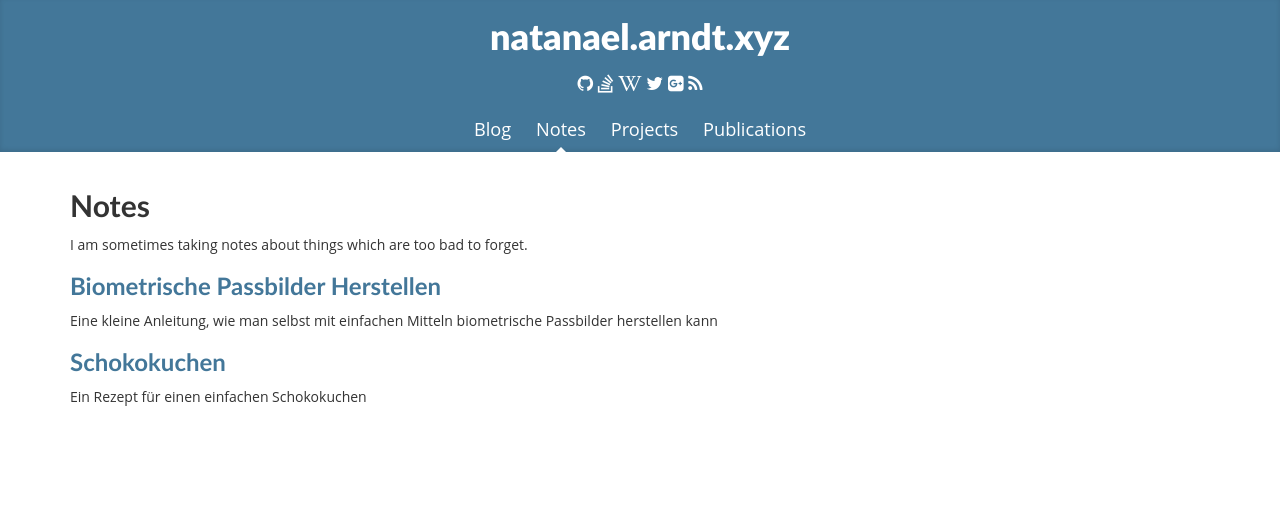
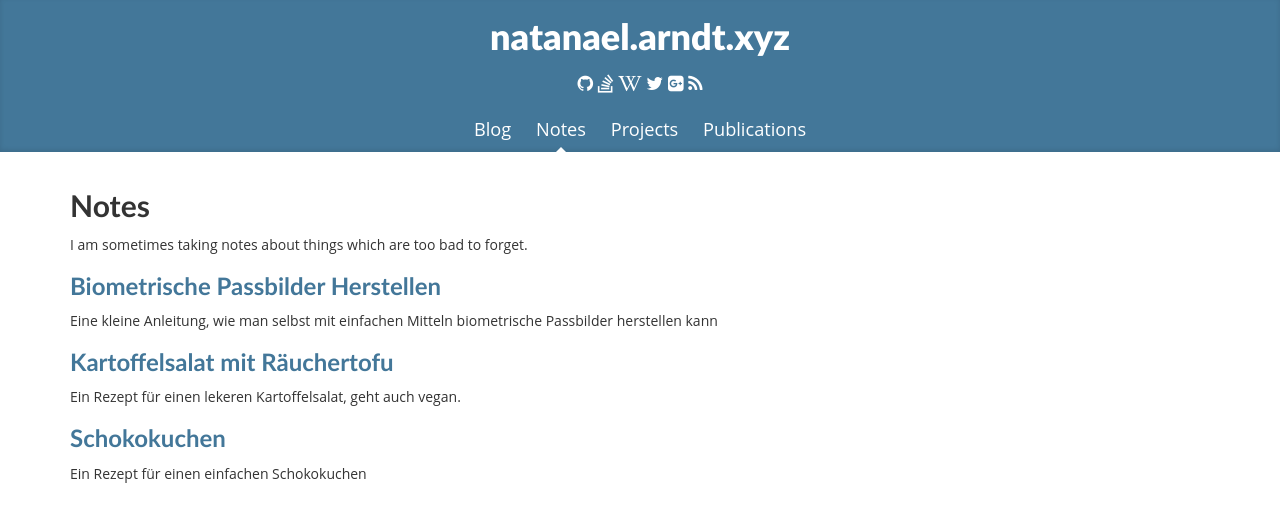
Before and after one commit to white-gecko/natanael.arndt.xyz, a Jekyll site: the page built from notes/index.html, in a window 1280 px wide. Shown: the top 522 px of the page. Built offline with Jekyll 4.4.1, drawn with Linux system fonts in a browser that asks for light colours; some of the changed lines change nothing that is shown.

Commit message:
Add Kartoffelsalat

```diff
--- a/_data/notes.yml
+++ b/_data/notes.yml
@@ -1,2 +1,3 @@
 - "biometrische-passbilder"
 - "schokokuchen"
+- "kartoffelsalat"
--- /dev/null
+++ b/notes/kartoffelsalat.md
@@ -0,0 +1,66 @@
+---
+layout: page
+parent: notes
+title: Kartoffelsalat mit Räuchertofu
+abstract: "Ein Rezept für einen lekeren Kartoffelsalat, geht auch vegan."
+date:   2017-12-31 16:44:00
+update: 2018-01-02 14:01:00
+---
+
+Für unsere Sylvesterfeier wollte ich mal wieder einen leckeren Kartoffelsalat machen, ich hatte ein Rezept mit geräuchertem Tofu im Kopf, war garnicht so leicht zu finden ;-) [sz.de](http://www.sueddeutsche.de/stil/rezepte-von-attila-hildmann-fuenf-vegane-gerichte-die-jedem-gelingen-1.2699518-5)
+Damit ich es wiederfinde habe ich es jetzt hier gespeichert und noch etwas angepasst.
+
+## Zutaten
+(Für zwei Personen)
+
+**Kartoffelsalat:**
+
+|1,2 kg |  festkochende Kartoffeln |
+| etwas |  Salz (Meersalz) |
+|140 g |  Räuchertofu |
+| 1 Stk |  rote Zwiebel |
+| 40 g |  Margarine oder Öl |
+| etwas |  Pfeffer |
+|1 Pck |  Vanillezucker |
+| 3 Stk/70 g |  Frühlingszwiebeln oder Gemüsezwiebeln |
+| 110 g |  Kirschtomaten |
+| 1 EL |  Schnittlauchröllchen |
+| 1 EL |  gehackte Petersilie |
+| etwas |  Kresse |
+
+**Senfdressing:**
+
+|270 ml |  Gemüsebrühe |
+| 40 g |  mittelscharfer Senf |
+| 1 EL |  Apfelsüße, Agavendicksaft oder Honig |
+| 3 EL |  Weißweinessig |
+| 40 g |  Margarine oder Butter |
+
+## Zubereitung
+
+(60 Minuten, 40 Minuten, wenn die Kartoffeln schon gekocht sind)
+
+### Kartoffeln kochen
+* 25-30 Minuten in Salzwasser weich kochen und anschließend abschrecken und pellen
+
+### Räuchertofu
+
+* Räuchertofu in kleine Würfel schneiden
+* Zwiebeln fein hacken
+* Margarine bzw. Öl erhizen und den Räuchertofu stark anbraten (etwa 3 Minuten)
+* Bei mittlerer Hitze die Zwiebeln mit in die Pfanne geben und weiter braten (etwa 2 Minuten)
+* Das ganze etwas salzen und pfeffern
+
+### Dressing
+
+* Gemüsebrühe, Senf, Apfelsüße/Agavendicksaft/Honig, Essig und Margarine/Butter in einem Topf erwärmen, sodass die Margarine schmilzt
+* Die (Frühlings-)zwiebeln und Kirschtomaten schneiden
+
+### Alles zusammenfügen
+
+* Die Kartoffeln zerstückeln
+* Das Dressing zu den Kartoffeln geben, vermengen und ruhen lassen. (Es kann sein, dass die ganze Sache zu flüssig wirkt, das Dressing wird aber von den Kartoffeln über die Zeit aufgenommen).
+* Die übrigen Zutaten dazugeben, vermengen und salzen und pfeffern
+* Mit Kresse dekorieren.
+
+Ich habe das Rezept von: http://www.sueddeutsche.de/stil/rezepte-von-attila-hildmann-fuenf-vegane-gerichte-die-jedem-gelingen-1.2699518-5
```
